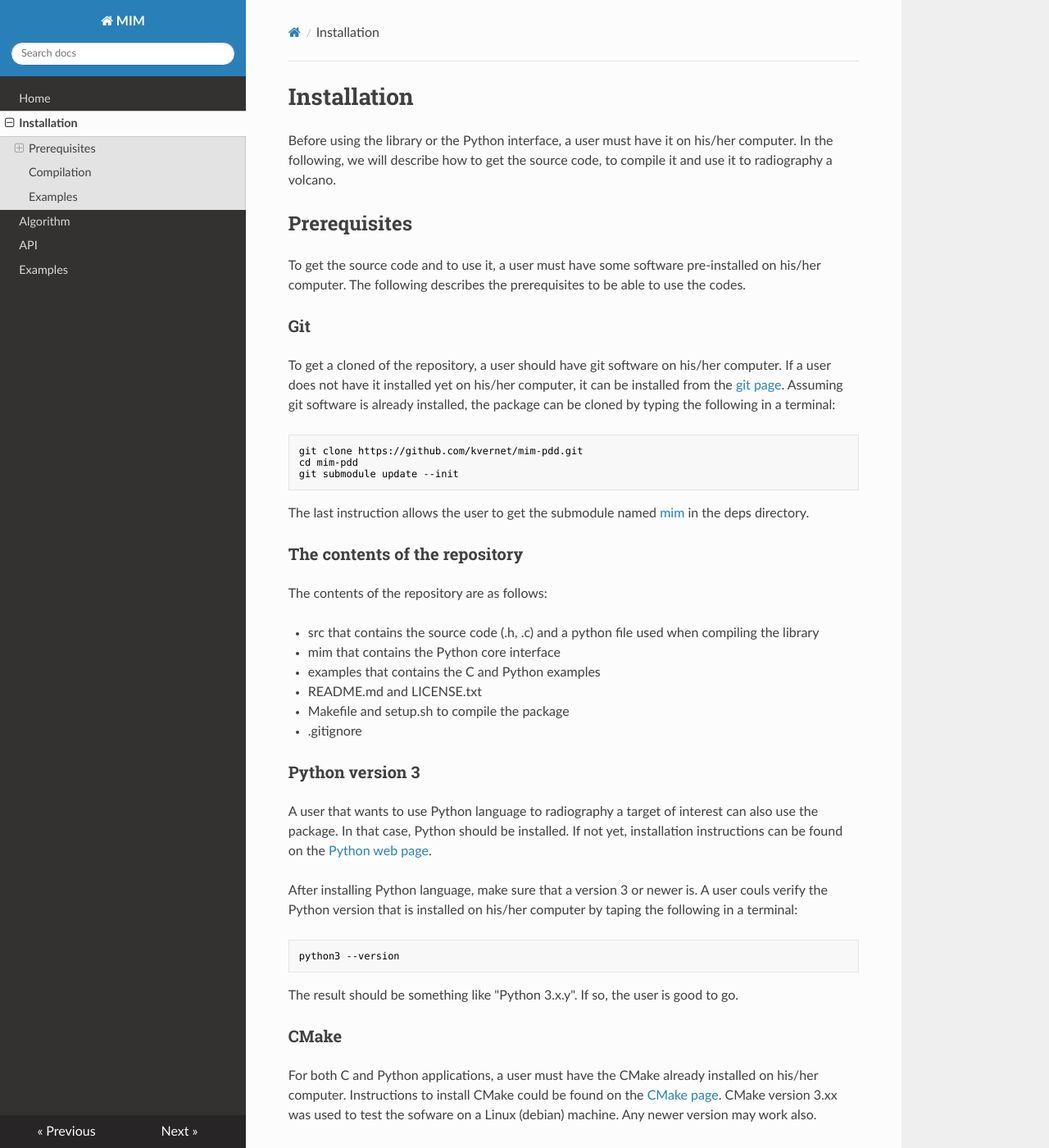
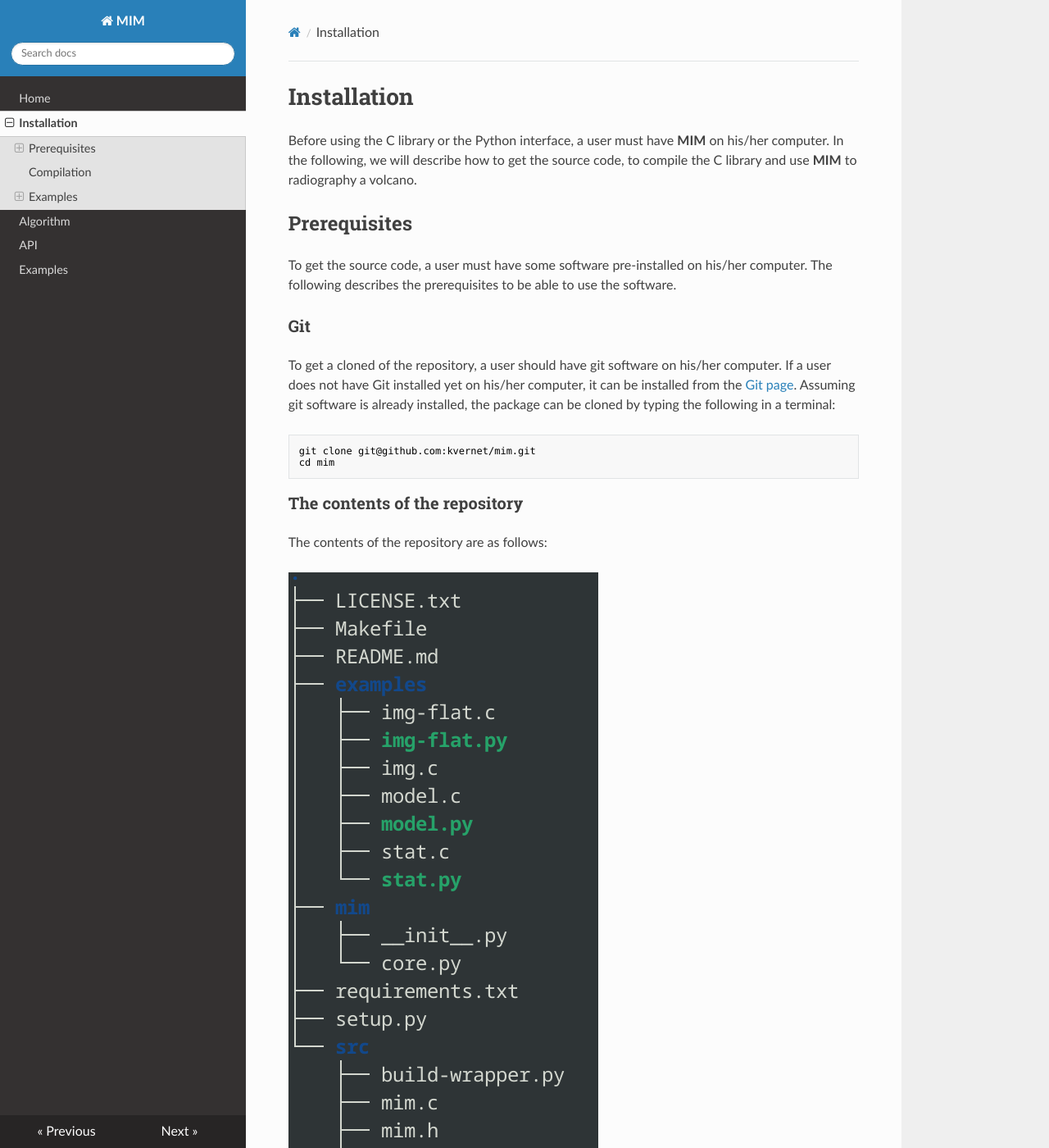
Before and after one commit to kvernet/mim-docs, an MkDocs documentation site: the page built from docs/installation.md, in a window 1280 px wide and 1400 px high. Shown: the whole window at 82% size. Built offline with MkDocs 1.6.1, drawn with Linux system fonts in a browser that asks for light colours; nearby versions of some CDN libraries; some of the changed text lies outside the part shown.

Commit message:
Update the examples section

````diff
--- a/docs/installation.md
+++ b/docs/installation.md
@@ -1,39 +1,41 @@
 # Installation
 
-Before using the library or the Python interface, a user must have it on his/her computer. In the following, we will describe how to get the source code, to compile it and use it to radiography a volcano.
+Before using the C library or the Python interface, a user must have **MIM** on his/her computer. In the following, we will describe how to get the source code, to compile the C library and use **MIM** to radiography a volcano.
 
 ## Prerequisites
 
-To get the source code and to use it, a user must have some software pre-installed on his/her computer. The following describes the prerequisites to be able to use the codes.
+To get the source code, a user must have some software pre-installed on his/her computer. The following describes the prerequisites to be able to use the software.
 
 ### Git
 
-To get a cloned of the repository, a user should have git software on his/her computer. If a user does not have it installed yet on his/her computer, it can be installed from the [git page](https://git-scm.com/). Assuming git software is already installed, the package can be cloned by typing the following in a terminal:
+To get a cloned of the repository, a user should have git software on his/her computer. If a user does not have Git installed yet on his/her computer, it can be installed from the [Git page](https://git-scm.com/). Assuming git software is already installed, the package can be cloned by typing the following in a terminal:
 
 ```git
-git clone https://github.com/kvernet/mim-pdd.git
-cd mim-pdd
-git submodule update --init
+git clone git@github.com:kvernet/mim.git
+cd mim
 ```
-
-The last instruction allows the user to get the submodule named [mim](https://github.com/kvernet/mim) in the deps directory.
 
 ### The contents of the repository
 The contents of the repository are as follows:
 
-- src that contains the source code (.h, .c) and a python file used when compiling the library
-- mim that contains the Python core interface
-- examples that contains the C and Python examples
-- README.md and LICENSE.txt
-- Makefile and setup.sh to compile the package
-- .gitignore
+![image](img/repo-content.png)
+
+- **LICENSE.txt** containing the License to use **MIM**
+- **Makefile** to compile the package using Gcc compiler and some Python libraries
+- **README.md** contains some basic instructions for the **MIM** package
+- **examples/** containing the C and Python examples
+- **mim/** containing the Python core interface
+- **requirements.txt** containing required Python libraries
+- **setup.py** used by Makefile to compile the library
+- **src/** that contains the source code (.h, .c) and a python file used when compiling the library
+- **.gitignore** to exclude files and directories
 
 
 ### Python version 3
 
-A user that wants to use Python language to radiography a target of interest can also use the package. In that case, Python should be installed. If not yet, installation instructions can be found on the [Python web page](https://www.python.org/).
+A user that wants to use Python language to radiography a target of interest can also use the package. In that case, Python should be installed. If it is not yet, installation instructions can be found on the [Python page](https://www.python.org/).
 
-After installing Python language, make sure that a version 3 or newer is. A user couls verify the Python version that is installed on his/her computer by taping the following in a terminal:
+After installing Python language, make sure that a version 3 or newer is present. A user could verify the Python version that is installed on his/her computer by taping the following in a terminal:
 
 ```python
 python3 --version
@@ -41,18 +43,57 @@ python3 --version
 The result should be something like "Python 3.x.y". If so, the user is good to go.
 
 
-### CMake
+### Gcc compiler and make
 
-For both C and Python applications, a user must have the CMake already installed on his/her computer. Instructions to install CMake could be found on the [CMake page](https://cmake.org/). CMake version 3.xx was used to test the sofware on a Linux (debian) machine. Any newer version may work also.
+By default, all Linux machines have a **Gcc compiler** and a **make** already installed. To check the installed version, execute the following in a terminal:
+
+```bash
+gcc --version
+make --version
+```
+
+The user could get **Gcc** and **make** by just executing, as sudo, in a terminal the following:
+
+```bash
+sudo apt-get install build-essential -y
+```
+
 
 ## Compilation
 
-To compile the library, a user must go to where the source code is on the computer and type the following:
+Some Python libraries are required to be able to compile and use the software. The list is defined in requirements.txt. To install them, execute the following in a terminal in the source code:
+
+```python
+pip3 install -r requirements.txt
+```
+
+If installation failed, try the highly recommended steps to create a Python virtual environment :
+
+Type the following in a terminal :
+```python
+python3 -m venv path_to_new_virtual_environment
+```
+
+Where **path_to_new_virtual_environment** is the path of choice to have the virtual environment. Then export **path_to_new_virtual_environment/bin** to the PATH variable as :
+
+```bash
+export PATH=path_to_new_virtual_environment/bin:$PATH
+```
+
+The user can also activate the virtual environment. Refer to Python virtual environment for details.
+
+To compile the library, go to where the source code is on the computer and type the following:
 
 ```cmake
 make package
 ```
 By executing the above instruction, the library should be installed in the lib/ directory. Note that, that instruction uses the setup.sh and the files in the src/ directory to build the dynamic library named mim. It also links the h header file (mim.h) into mim/include/ and the library (libmim.so) into mim/lib/. And finally it creates the wrapped file mim/wrapper.abi3.so used in Python applications by mim/core.py.
+
+The following instruction allows to clean the source code after compilation. It can be used to re-compile the package :
+
+```bash
+make clean
+```
 
 ## Examples
 
@@ -64,3 +105,11 @@ make examples
 They are linked to the library. Thus, by executing the above instruction, the library is created if it does not already exist. The examples binary will be installed in the bin/ directory.
 
 The Python examples, on the other hand, can be executed directly using Python.
+
+
+### Export the package
+
+After the installation, in the root source code, export the package as follows :
+```bash
+export PYTHONPATH=$PWD:$PYTHONPATH
+```
````
Also changed, not shown: docs/examples.md (+53 -4 lines), docs/index.md (+7 -7 lines), docs/img/repo-content.png (added).
